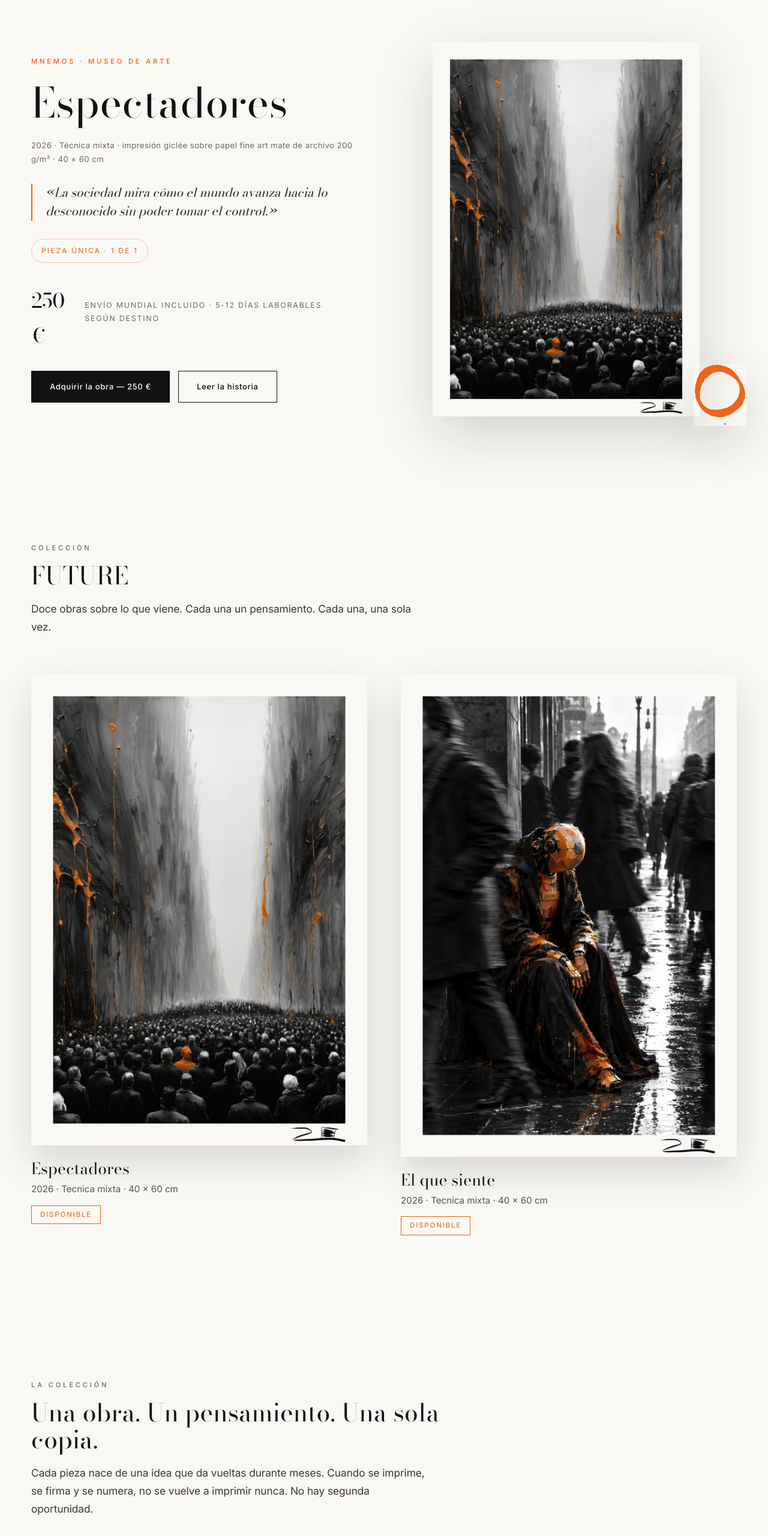
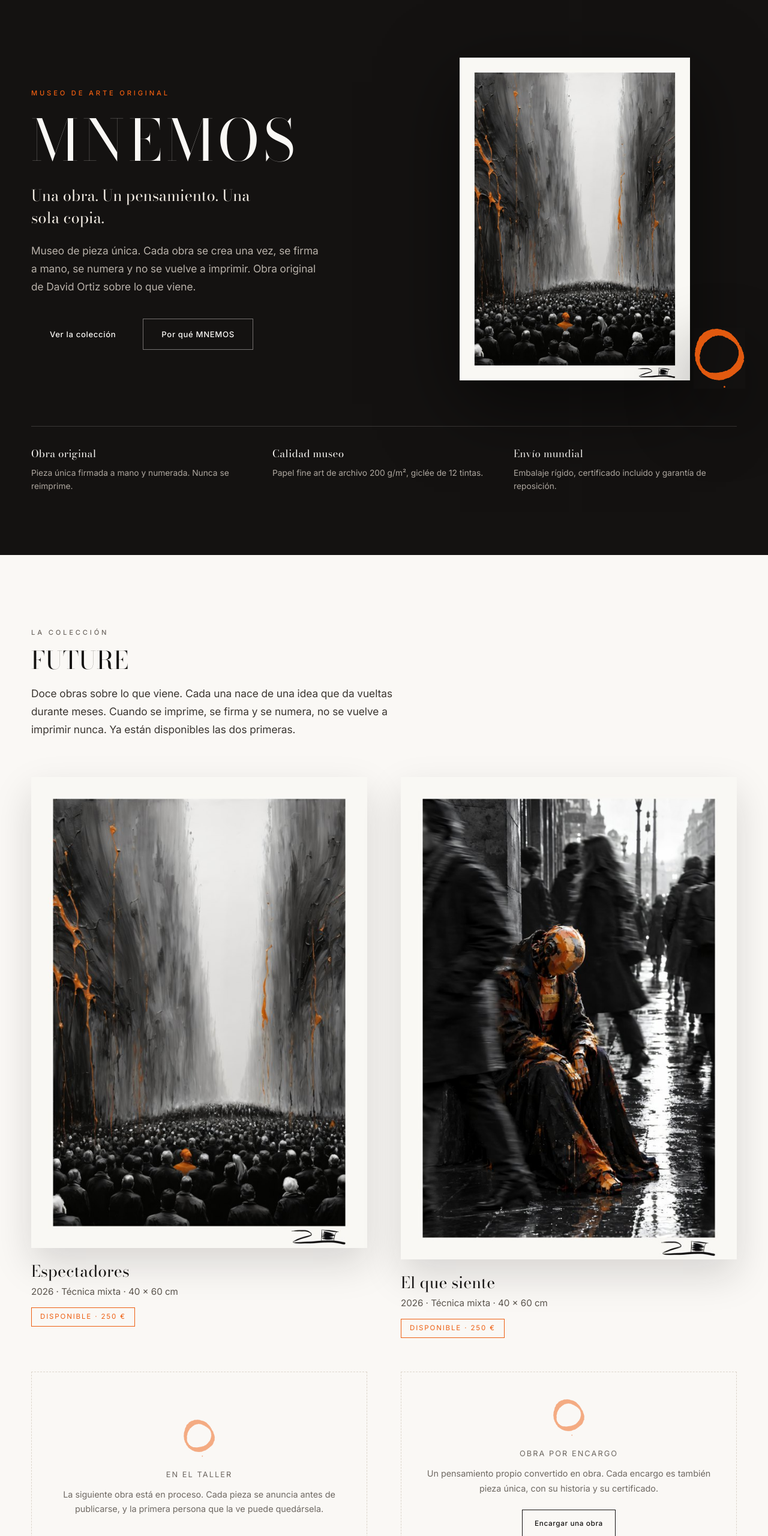
Before and after one commit to magodago/mnemos, a plain HTML site: page index.html in a window 1280 px wide. Shown: the part 100-2660 px from the top of the page at 60% size. Drawn offline with Linux system fonts and the light colour scheme.

Commit message:
MNEMOS: portada de museo y galeria 2x2 en movil, con precio en cada obra

```diff
--- a/assets/css/mnemos.css
+++ b/assets/css/mnemos.css
@@ -212,3 +212,47 @@ background:radial-gradient(ellipse 30% 38% at 50% 26%, rgba(255,222,184,.26), rg
 .libro{display:grid;grid-template-columns:.8fr 1fr;gap:66px;align-items:center}
 .libro img{width:100%;display:block;box-shadow:0 30px 70px rgba(20,18,17,.32)}
 @media(max-width:900px){.libro{grid-template-columns:1fr;gap:34px}.mnemo{padding:78px 0}}
+
+/* PORTADA DEL MUSEO */
+header.cab{background:rgba(250,248,245,.96);backdrop-filter:blur(14px);border-bottom:1px solid var(--linea)}
+header.cab.fijo{padding:12px 0}
+.portada{background:var(--tinta);color:var(--papel);padding:196px 0 104px}
+.portada-in{display:grid;grid-template-columns:1.04fr 1fr;gap:74px;align-items:center}
+.portada .kicker{color:var(--naranja)}
+.portada h1{font-size:clamp(3rem,7.4vw,6.2rem);letter-spacing:.08em;margin:22px 0 0;line-height:1}
+.portada .claim{font-family:var(--serif);font-size:clamp(1.15rem,2vw,1.62rem);color:#EFE9E1;margin-top:26px;max-width:24ch;line-height:1.42}
+.portada .lead{max-width:44ch}
+.btn-linea{background:transparent;border-color:rgba(250,248,245,.42);color:var(--papel)}
+.btn-linea:hover{background:var(--papel);border-color:var(--papel);color:var(--tinta)}
+.portada-img{position:relative}
+.portada-img img{box-shadow:0 40px 120px rgba(0,0,0,.55)}
+.portada-img .sello{position:absolute;right:-14px;bottom:-14px;width:86px;opacity:.95}
+.portada-datos{display:grid;grid-template-columns:repeat(3,1fr);gap:30px;margin-top:76px;border-top:1px solid rgba(250,248,245,.16);padding-top:32px}
+.portada-datos div{font-size:.86rem;color:#AFA8A0;line-height:1.6}
+.portada-datos b{display:block;font-family:var(--serif);font-weight:400;font-size:1.06rem;color:var(--papel);margin-bottom:7px;letter-spacing:.02em}
+@media(max-width:980px){
+  .portada{padding:146px 0 72px}
+  .portada-in{grid-template-columns:1fr;gap:46px}
+  .portada-datos{grid-template-columns:1fr;gap:22px;margin-top:54px;padding-top:26px}
+}
+@media(max-width:560px){
+  .portada h1{letter-spacing:.05em}
+  .portada .claim{font-size:1.2rem;max-width:none}
+  .portada .btn{width:100%;justify-content:center}
+}
+
+/* AJUSTES DE MAQUETACION (portada contenida y rejilla pareja) */
+.portada-img img{max-height:74vh;width:auto;max-width:100%;margin:0 auto}
+.grid-obras > *{min-width:0}
+.aviso-obra .btn{padding:12px 20px;font-size:.74rem}
+@media(max-width:980px){
+  .portada-img img{max-height:56vh}
+}
+@media(max-width:900px){
+  .aviso-obra{padding:26px 16px;min-height:0}
+  .aviso-obra .simbolo{width:38px;margin-bottom:12px}
+  .aviso-obra .btn{padding:10px 12px;font-size:.66rem;letter-spacing:.03em}
+}
+
+/* las imagenes con atributos de tamano mantienen su proporcion */
+img[width][height]{height:auto}
--- a/index.html
+++ b/index.html
@@ -3,12 +3,12 @@
 <head>
 <meta charset="utf-8">
 <meta name="viewport" content="width=device-width,initial-scale=1">
-<title>MNEMOS · Espectadores — Obra original única y firmada</title>
-<meta name="description" content="Espectadores, obra original de David Ortiz. Pieza única 1 de 1, técnica mixta sobre papel de archivo, firmada y con certificado. Arte contemporáneo original a la venta en todo el mundo.">
+<title>MNEMOS · Museo de arte original único | Obra firmada de David Ortiz</title>
+<meta name="description" content="MNEMOS, museo de obra original única. Piezas firmadas a mano, numeradas y con certificado. Papel fine art de archivo, envío mundial. Colección de David Ortiz sobre lo que viene.">
 <link rel="canonical" href="https://magodago.github.io/mnemos/">
 <meta property="og:type" content="website">
-<meta property="og:title" content="MNEMOS · Espectadores — Obra original única">
-<meta property="og:description" content="Pieza única 1 de 1 de David Ortiz. Técnica mixta sobre papel de archivo, firmada y con certificado.">
+<meta property="og:title" content="MNEMOS · Museo de arte original único">
+<meta property="og:description" content="Una obra. Un pensamiento. Una sola copia. Piezas únicas firmadas y numeradas, con certificado. Envío mundial.">
 <meta property="og:image" content="https://magodago.github.io/mnemos/assets/obras/obra01-1600.jpg">
 <meta property="og:locale" content="es_ES">
 <meta name="twitter:card" content="summary_large_image">
@@ -22,7 +22,10 @@
   "@graph":[
     {"@type":"Organization","@id":"https://magodago.github.io/mnemos/#museo","name":"MNEMOS","description":"Museo de obra original única. Arte contemporáneo de David Ortiz.","url":"https://magodago.github.io/mnemos/","logo":"https://magodago.github.io/mnemos/assets/logo/mnemos-claro.png"},
     {"@type":"Person","@id":"https://magodago.github.io/mnemos/#artista","name":"David Ortiz","jobTitle":"Artista visual","description":"Artista visual. Trabaja en inteligencia artificial y pinta sobre lo que ve en ella."},
-    {"@type":"VisualArtwork","name":"Espectadores","dateCreated":"2026","artform":"Técnica mixta","artMedium":"Impresión giclée sobre papel fine art mate de archivo 200 g/m²","width":{"@type":"QuantitativeValue","value":40,"unitCode":"CMT"},"height":{"@type":"QuantitativeValue","value":60,"unitCode":"CMT"},"creator":{"@id":"https://magodago.github.io/mnemos/#artista"},"description":"La sociedad mira cómo el mundo avanza hacia lo desconocido sin poder tomar el control.","image":"https://magodago.github.io/mnemos/assets/obras/obra01-1600.jpg","offers":{"@type":"Offer","price":"250","priceCurrency":"EUR","availability":"https://schema.org/InStock","itemCondition":"https://schema.org/NewCondition"}}
+    {"@type":"CollectionPage","@id":"https://magodago.github.io/mnemos/#coleccion","name":"La colección FUTURE","description":"Doce obras sobre lo que viene. Cada pieza es original, única, firmada a mano y numerada.","isPartOf":{"@id":"https://magodago.github.io/mnemos/#museo"},"about":{"@id":"https://magodago.github.io/mnemos/#artista"},"hasPart":[
+      {"@type":"VisualArtwork","@id":"https://magodago.github.io/mnemos/obras/espectadores.html","name":"Espectadores","dateCreated":"2026","artform":"Técnica mixta","artMedium":"Impresión giclée sobre papel fine art mate de archivo 200 g/m²","width":{"@type":"QuantitativeValue","value":40,"unitCode":"CMT"},"height":{"@type":"QuantitativeValue","value":60,"unitCode":"CMT"},"creator":{"@id":"https://magodago.github.io/mnemos/#artista"},"description":"La sociedad mira cómo el mundo avanza hacia lo desconocido sin poder tomar el control.","image":"https://magodago.github.io/mnemos/assets/obras/obra01-1600.jpg","offers":{"@type":"Offer","price":"250","priceCurrency":"EUR","availability":"https://schema.org/InStock","itemCondition":"https://schema.org/NewCondition","url":"https://magodago.github.io/mnemos/obras/espectadores.html"}},
+      {"@type":"VisualArtwork","@id":"https://magodago.github.io/mnemos/obras/el-que-siente.html","name":"El que siente","dateCreated":"2026","artform":"Técnica mixta","artMedium":"Impresión giclée sobre papel fine art mate de archivo 200 g/m²","width":{"@type":"QuantitativeValue","value":40,"unitCode":"CMT"},"height":{"@type":"QuantitativeValue","value":60,"unitCode":"CMT"},"creator":{"@id":"https://magodago.github.io/mnemos/#artista"},"image":"https://magodago.github.io/mnemos/assets/obras/obra02-1600.jpg","offers":{"@type":"Offer","price":"250","priceCurrency":"EUR","availability":"https://schema.org/InStock","itemCondition":"https://schema.org/NewCondition","url":"https://magodago.github.io/mnemos/obras/el-que-siente.html"}}
+    ]}
   ]
 }
 </script>
@@ -33,10 +36,10 @@
   <div class="wrap cab-in">
     <a class="logo" href="index.html"><img src="assets/logo/mnemos-claro.png" alt="MNEMOS, museo de arte"></a>
     <nav class="nav" id="nav">
-      <a href="#exposicion">Future</a>
+      <a href="#coleccion">La colección</a>
+      <a href="#mnemos">El museo</a>
       <a href="#artista">El artista</a>
       <a href="#proceso">El proceso</a>
-      <a href="#libro">El libro</a>
       <a href="#certificado">Certificado</a>
       <a href="#contacto">Contacto</a>
     </nav>
@@ -44,72 +47,70 @@
   </div>
 </header>
 
-<section class="hero">
-  <div class="wrap hero-in">
-    <div class="hero-txt ap">
-      <div class="kicker">MNEMOS · Museo de arte</div>
-      <h1>Espectadores</h1>
-      <div class="ficha-linea">2026 · Técnica mixta · impresión giclée sobre papel fine art mate de archivo 200 g/m² · 40 × 60 cm</div>
-      <p class="pensamiento">«La sociedad mira cómo el mundo avanza hacia lo desconocido sin poder tomar el control.»</p>
-      <span class="unico">Pieza única · 1 de 1</span>
-      <div class="precio"><b>250 €</b><span>Envío mundial incluido · 5-12 días laborables según destino</span></div>
-      <div style="display:flex;gap:14px;flex-wrap:wrap">
-        <a class="btn" href="https://buy.stripe.com/bJe3cudE87ZAgnk2bCcs804" target="_blank" rel="noopener">Adquirir la obra — 250 €</a>
-        <a class="btn btn-gh" href="#obra">Leer la historia</a>
+<!-- PORTADA DEL MUSEO -->
+<section class="portada">
+  <div class="wrap portada-in">
+    <div class="ap">
+      <div class="kicker">Museo de arte original</div>
+      <h1>MNEMOS</h1>
+      <p class="claim">Una obra. Un pensamiento. Una sola copia.</p>
+      <p class="lead" style="color:#B9B2AA;margin-top:22px">Museo de pieza única. Cada obra se crea una vez, se firma a mano, se numera y no se vuelve a imprimir. Obra original de David Ortiz sobre lo que viene.</p>
+      <div style="display:flex;gap:14px;flex-wrap:wrap;margin-top:38px">
+        <a class="btn" href="#coleccion">Ver la colección</a>
+        <a class="btn btn-linea" href="#mnemos">Por qué MNEMOS</a>
       </div>
     </div>
-    <div class="hero-img ap">
-      <img src="assets/obras/obra01-1600.jpg" alt="Espectadores, obra original de David Ortiz: multitud de espaldas ante dos muros colosales y una luz desconocida" width="1600" height="2400">
+    <div class="portada-img ap">
+      <a href="obras/espectadores.html">
+        <img src="assets/obras/obra01-1600.jpg" srcset="assets/obras/obra01-900.jpg 900w, assets/obras/obra01-1600.jpg 1600w" sizes="(max-width:980px) 88vw, 42vw" alt="Espectadores, obra original de David Ortiz: multitud de espaldas ante dos muros colosales y una luz desconocida" width="1600" height="2400">
+      </a>
       <img class="sello" src="assets/logo/mnemos-simbolo.png" alt="">
+    </div>
+  </div>
+  <div class="wrap">
+    <div class="portada-datos ap">
+      <div><b>Obra original</b>Pieza única firmada a mano y numerada. Nunca se reimprime.</div>
+      <div><b>Calidad museo</b>Papel fine art de archivo 200 g/m², giclée de 12 tintas.</div>
+      <div><b>Envío mundial</b>Embalaje rígido, certificado incluido y garantía de reposición.</div>
     </div>
   </div>
 </section>
 
-<section id="exposicion" class="sec">
+<!-- GALERIA DE OBRAS -->
+<section id="coleccion" class="sec">
   <div class="wrap">
     <div class="cab-sec ap">
-      <div class="kicker">Colección</div>
+      <div class="kicker">La colección</div>
       <h2>FUTURE</h2>
-      <p class="lead">Doce obras sobre lo que viene. Cada una un pensamiento. Cada una, una sola vez.</p>
+      <p class="lead">Doce obras sobre lo que viene. Cada una nace de una idea que da vueltas durante meses. Cuando se imprime, se firma y se numera, no se vuelve a imprimir nunca. Ya están disponibles las dos primeras.</p>
     </div>
     <div class="grid-obras">
       <a class="obra-card ap" href="obras/espectadores.html">
-        <img src="assets/obras/obra01-900.jpg" alt="Espectadores, obra original de David Ortiz">
-        <div class="obra-info"><h3>Espectadores</h3><p>2026 &middot; Tecnica mixta &middot; 40 &times; 60 cm</p><span class="disp">Disponible</span></div>
+        <img src="assets/obras/obra01-1600.jpg" srcset="assets/obras/obra01-900.jpg 900w, assets/obras/obra01-1600.jpg 1600w" sizes="(max-width:900px) 46vw, 30vw" alt="Espectadores, obra original de David Ortiz" width="1600" height="2400" loading="lazy">
+        <div class="obra-info">
+          <h3>Espectadores</h3>
+          <p>2026 &middot; Técnica mixta &middot; 40 &times; 60 cm</p>
+          <span class="disp">Disponible &middot; 250 €</span>
+        </div>
       </a>
       <a class="obra-card ap" href="obras/el-que-siente.html">
-        <img src="assets/obras/obra02-900.jpg" alt="El que siente, obra original de David Ortiz">
-        <div class="obra-info"><h3>El que siente</h3><p>2026 &middot; Tecnica mixta &middot; 40 &times; 60 cm</p><span class="disp">Disponible</span></div>
-      </a>
-    </div>
-  </div>
-</section>
-
-
-<section id="coleccion">
-  <div class="wrap">
-    <div class="cab-sec ap">
-      <div class="kicker">La colección</div>
-      <h2>Una obra. Un pensamiento. Una sola copia.</h2>
-      <p class="lead">Cada pieza nace de una idea que da vueltas durante meses. Cuando se imprime, se firma y se numera, no se vuelve a imprimir nunca. No hay segunda oportunidad.</p>
-    </div>
-    <div class="col-grid">
-      <a class="ap" href="#obra">
-        <img src="assets/obras/obra01-900.jpg" alt="Espectadores, 2026. Pieza única" style="box-shadow:0 18px 50px rgba(20,18,17,.13)">
-        <div style="display:flex;justify-content:space-between;margin-top:16px;align-items:baseline">
-          <span class="serif" style="font-size:1.2rem">Espectadores</span>
-          <span class="dato">1 de 1 · 250 €</span>
+        <img src="assets/obras/obra02-1600.jpg" srcset="assets/obras/obra02-900.jpg 900w, assets/obras/obra02-1600.jpg 1600w" sizes="(max-width:900px) 46vw, 30vw" alt="El que siente, obra original de David Ortiz" width="1600" height="2400" loading="lazy">
+        <div class="obra-info">
+          <h3>El que siente</h3>
+          <p>2026 &middot; Técnica mixta &middot; 40 &times; 60 cm</p>
+          <span class="disp">Disponible &middot; 250 €</span>
         </div>
       </a>
       <div class="aviso-obra ap">
         <img class="simbolo" src="assets/logo/mnemos-simbolo.png" alt="">
-        <div class="dato" style="margin-bottom:10px">En proceso</div>
-        <p style="font-size:.94rem;color:var(--gris)">La siguiente obra está en el taller. Cada pieza se anuncia antes de publicarse, y la primera persona que la ve puede quedársela.</p>
+        <div class="dato" style="margin-bottom:10px">En el taller</div>
+        <p style="font-size:.9rem;color:var(--gris)">La siguiente obra está en proceso. Cada pieza se anuncia antes de publicarse, y la primera persona que la ve puede quedársela.</p>
       </div>
       <div class="aviso-obra ap">
         <img class="simbolo" src="assets/logo/mnemos-simbolo.png" alt="">
         <div class="dato" style="margin-bottom:10px">Obra por encargo</div>
-        <p style="font-size:.94rem;color:var(--gris)">Si tienes un pensamiento propio que quieres convertir en obra, se puede. Cada encargo es también una pieza única, con su historia y su certificado.</p>
+        <p style="font-size:.9rem;color:var(--gris)">Un pensamiento propio convertido en obra. Cada encargo es también pieza única, con su historia y su certificado.</p>
+        <a class="btn btn-gh" href="#contacto" style="margin-top:22px">Encargar una obra</a>
       </div>
     </div>
 
@@ -129,6 +130,7 @@
   </div>
 </section>
 
+<!-- EL MUSEO -->
 <section id="mnemos" class="mnemo">
 <div class="wrap">
 <div class="kicker ap">El nombre</div>
@@ -138,6 +140,7 @@
 <p class="ap">Este museo existe por eso. Cada obra es un recuerdo de un pensamiento que me ha dado vueltas durante meses. Pintarlo es mi forma de no olvidarlo.</p>
 </div>
 </section>
+
 <section id="artista" class="fondo-2">
   <div class="wrap art-grid">
     <div class="ap foto-artista">
@@ -154,20 +157,6 @@
   </div>
 </section>
 
-<section id="libro" class="sec">
-<div class="wrap">
-<div class="libro">
-<img class="ap" src="assets/libro-testigo.jpg" alt="El testigo que no podía mentir, de David Ortiz">
-<div>
-<div class="kicker ap">También escribo</div>
-<h2 class="ap">El testigo que no podía mentir</h2>
-<blockquote class="ap">Un androide en el banquillo. Su memoria es la que miente.</blockquote>
-<p class="ap" style="color:#5A544D">Novela &middot; Caso Vega Salas &middot; 1 &middot; Próximamente</p>
-<p class="ap">La misma pregunta que atraviesa estas obras: qué pasa cuando la máquina recuerda, siente o miente. Aquí, en forma de novela.</p>
-</div>
-</div>
-</div>
-</section>
 <section id="proceso" class="fondo-tinta">
   <div class="wrap">
     <div class="cab-sec ap">
@@ -213,6 +202,21 @@
   </div>
 </section>
 
+<section id="libro" class="sec">
+<div class="wrap">
+<div class="libro">
+<img class="ap" src="assets/libro-testigo.jpg" alt="El testigo que no podía mentir, de David Ortiz">
+<div>
+<div class="kicker ap">También escribo</div>
+<h2 class="ap">El testigo que no podía mentir</h2>
+<blockquote class="ap">Un androide en el banquillo. Su memoria es la que miente.</blockquote>
+<p class="ap" style="color:#5A544D">Novela &middot; Caso Vega Salas &middot; 1 &middot; Próximamente</p>
+<p class="ap">La misma pregunta que atraviesa estas obras: qué pasa cuando la máquina recuerda, siente o miente. Aquí, en forma de novela.</p>
+</div>
+</div>
+</div>
+</section>
+
 <section id="contacto" class="fondo-2">
   <div class="wrap cont-grid">
     <div class="ap">
@@ -251,7 +255,8 @@
       </div>
       <div>
         <h4>Museo</h4>
-        <a href="#exposicion">Future</a>
+        <a href="#coleccion">La colección</a>
+        <a href="#mnemos">El museo</a>
         <a href="#artista">El artista</a>
         <a href="#proceso">El proceso</a>
         <a href="#certificado">Certificado</a>
```
